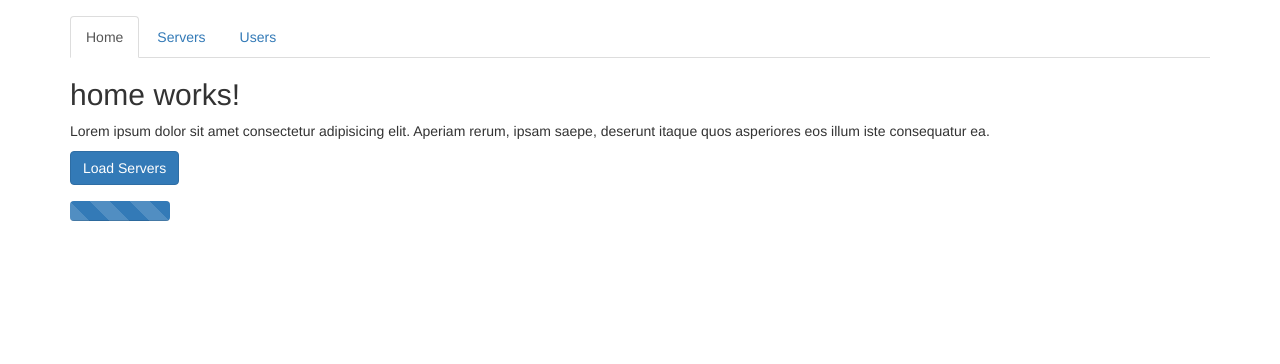
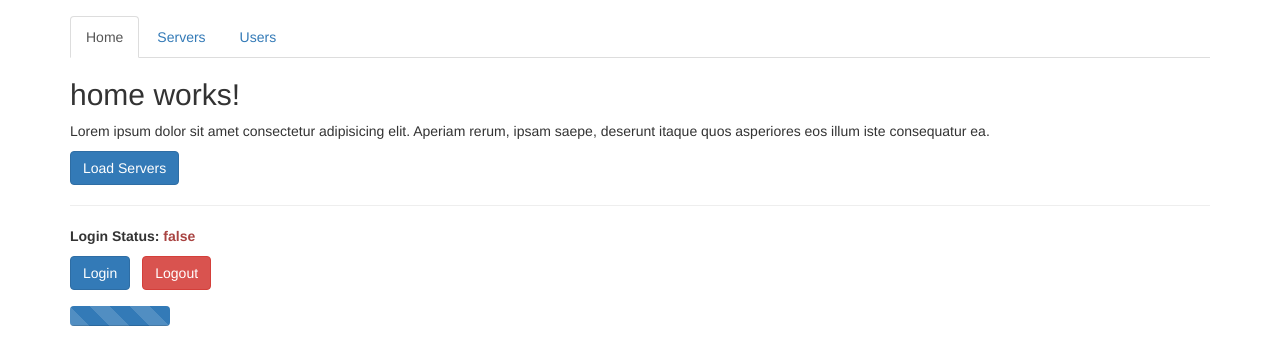
Before and after one commit to sorabh86/angular16-practise, an Angular app: page / in a window 1280 px wide. Shown: the top 364 px of the page. Built offline with nearby package versions, Linux system fonts and the light colour scheme.

Commit message:
auth routes improvement

```diff
--- a/src/app/app.component.html
+++ b/src/app/app.component.html
@@ -16,7 +16,7 @@
 </div>
 
 <div class="container">
-    <div class="progress" style="width: 100px;" #progressBar>
+    <div class="progress" style="width: 100px;">
         <div class="progress-bar progress-bar-striped active" role="progressbar"
         aria-valuenow="100" aria-valuemin="0" aria-valuemax="100" style="width: 100px;">
         <span class="sr-only">  % Complete</span>
--- a/src/app/app.component.ts
+++ b/src/app/app.component.ts
@@ -7,7 +7,6 @@ import { AuthService } from './auth.service';
   styleUrls: ['./app.component.css']
 })
 export class AppComponent implements OnInit, AfterViewInit {
-  @ViewChild('progressBar') progressElement:ElementRef;
 
   constructor(private authService:AuthService){}
 
@@ -16,6 +15,5 @@ export class AppComponent implements OnInit, AfterViewInit {
   }
 
   ngAfterViewInit(): void {
-    this.authService.progressElement = this.progressElement.nativeElement;
   }
 }
--- a/src/app/auth.service.ts
+++ b/src/app/auth.service.ts
@@ -1,10 +1,14 @@
 export class AuthService {
     loggedIn = false;
-    progressElement:HTMLElement;
 
     isAuthenticated() {
         const promise = new Promise(
             (resolve, reject) => {
+
+                if(this.loggedIn) {
+                    resolve(this.loggedIn);
+                }
+
                 setTimeout(() => {
                     resolve(this.loggedIn);
                 }, 1000)
--- a/src/app/home/home.component.html
+++ b/src/app/home/home.component.html
@@ -1,3 +1,13 @@
 <h2>home works!</h2>
 <p>Lorem ipsum dolor sit amet consectetur adipisicing elit. Aperiam rerum, ipsam saepe, deserunt itaque quos asperiores eos illum iste consequatur ea.</p>
 <button class="btn btn-primary" (click)="loadServers()">Load Servers</button>
+<hr>
+<p style="font-weight: bold;">Login Status: <span class="text-danger">{{isLoggedIn}}</span></p>
+<div style="display: flex; gap:12px">
+        <button type="button" class="btn btn-primary"
+            (click)="login()"
+        >Login</button>
+        <button type="button" class="btn btn-danger"
+            (click)="logout()"
+        >Logout</button>
+</div>
--- a/src/app/home/home.component.ts
+++ b/src/app/home/home.component.ts
@@ -1,14 +1,22 @@
-import { Component } from '@angular/core';
+import { Component, OnInit } from '@angular/core';
 import { Router } from '@angular/router';
+import { AuthService } from '../auth.service';
 
 @Component({
   selector: 'app-home',
   templateUrl: './home.component.html',
   styleUrls: ['./home.component.css']
 })
-export class HomeComponent {
+export class HomeComponent implements OnInit {
+  isLoggedIn = false;
 
-  constructor(private router:Router){}
+  constructor(private router:Router,
+    private authService:AuthService,
+  ){}
+
+  ngOnInit(): void {
+    // this.isLoggedIn = this.authService.loggedIn;
+  }
 
   loadServers() {
     let a = 5;
@@ -16,4 +24,13 @@ export class HomeComponent {
     let c = a + b;
     this.router.navigate(['/servers']);
   }
+
+  login() {
+    this.authService.login();
+    this.isLoggedIn = true;
+  }
+  logout() {
+    this.authService.logout();
+    this.isLoggedIn = false;
+  }
 }
```
